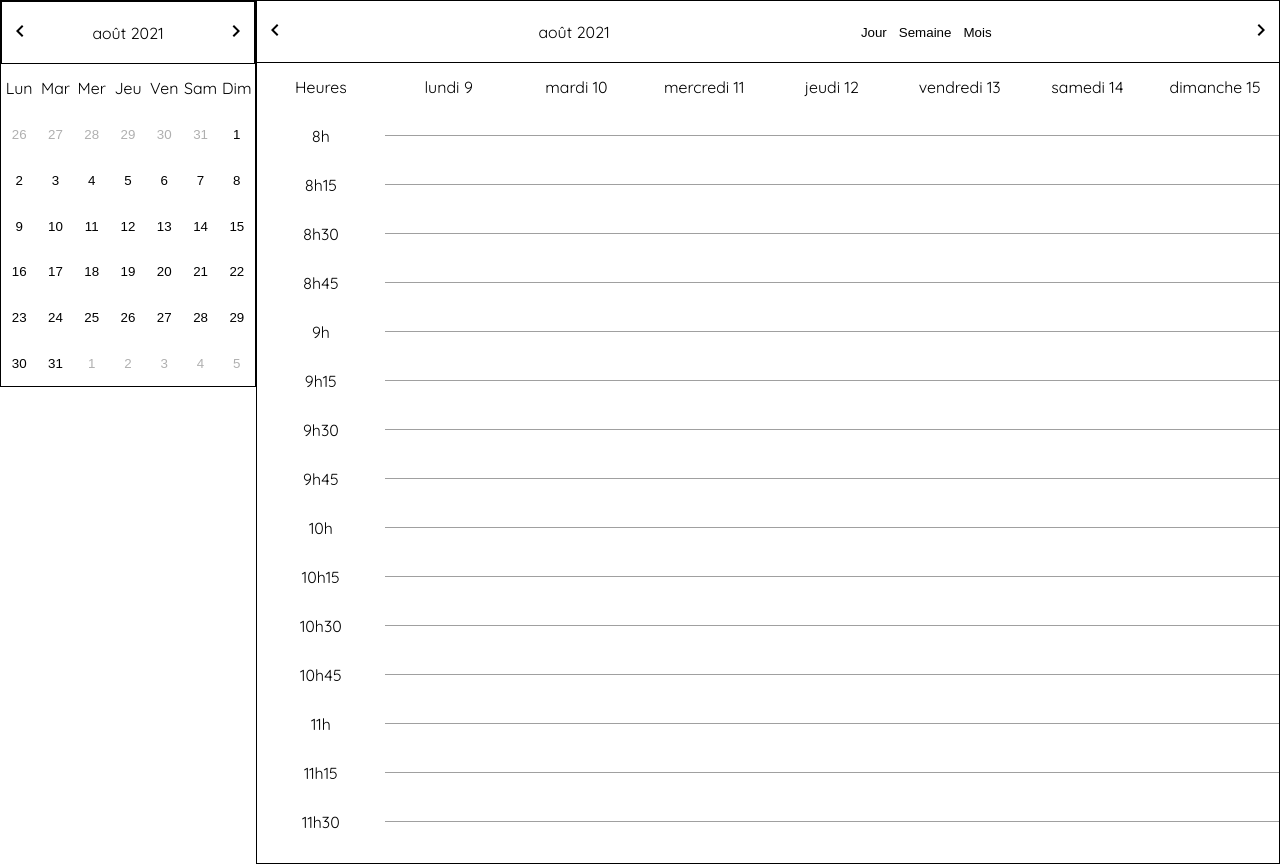
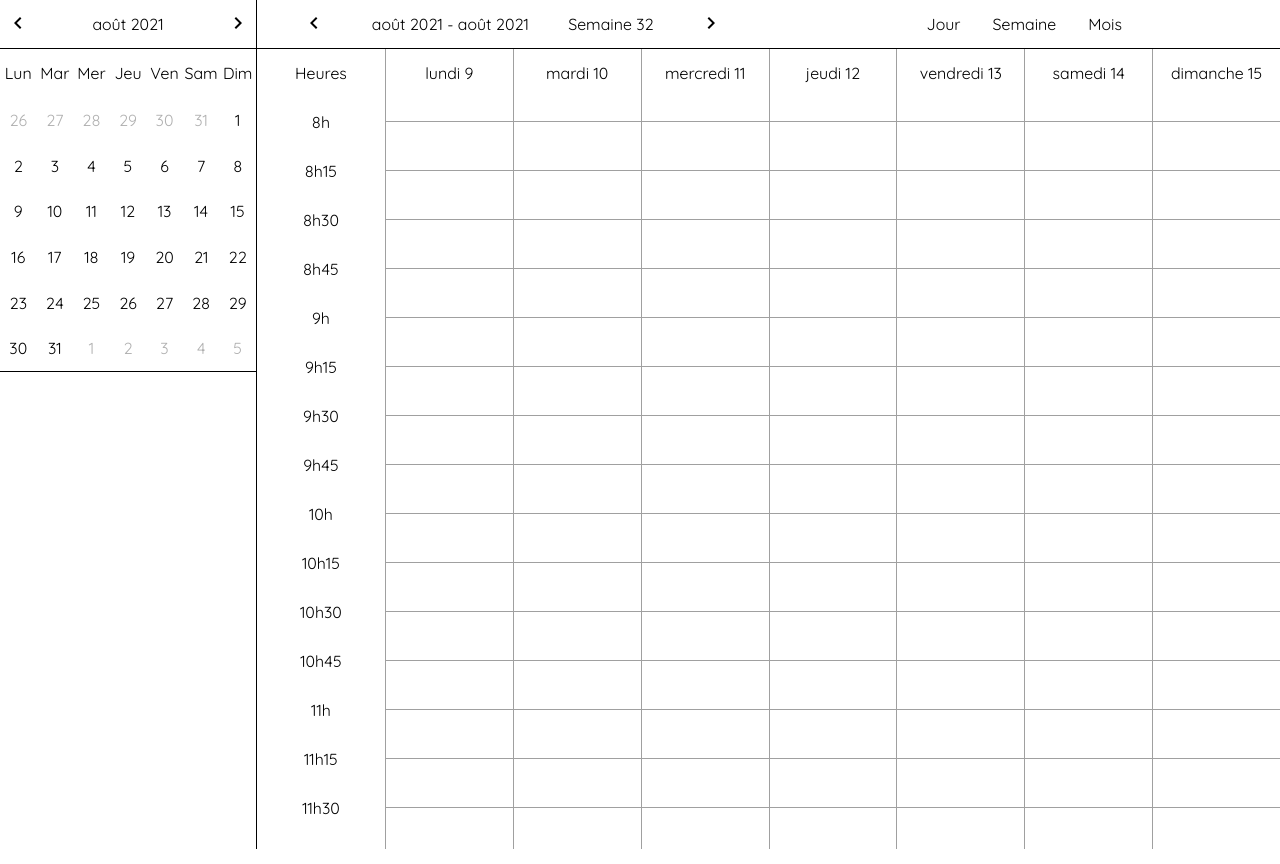
Before and after one commit to morgane17230/Educateur-canin, a React app: page / in a window 1280 px wide. Built offline with nearby package versions, Linux system fonts and the light colour scheme.

Commit message:
calendar structure finished

```diff
--- a/src/components/Calendar/DatePicker.js
+++ b/src/components/Calendar/DatePicker.js
@@ -13,27 +13,31 @@ const DatePicker = ({
   month,
   daysInMonth,
   setDaysInMonth,
-  getNextDate,
-  getPrevDate,
+  getNextMonth,
+  getPrevMonth,
+  chosenDay,
   setChosenDay,
 }) => {
   // Number of Days in Month
 
-  if (month <= 7) {
-    if (month % 2 === 0) {
+  if (month + 1 < 8) {
+    if (month + 1 === 8) {
+      setDaysInMonth(31);
+    }
+    else if ((month + 1) % 2 === 0) {
       setDaysInMonth(30);
     }
     else {
       setDaysInMonth(31);
     }
   }
-  else if (month % 2 === 1) {
+  else if ((month + 1) % 2 === 1) {
     setDaysInMonth(30);
   }
   else {
     setDaysInMonth(31);
   }
-  if (month === 2) {
+  if (month + 1 === 2) {
     if (year % 4 === 0) {
       if (year % 100 === 0) {
         if (year % 400 === 0) {
@@ -53,8 +57,9 @@ const DatePicker = ({
   }
 
   const days = [];
-  const start = new Date(year, month - 1);
-  const end = new Date(year, month, 0);
+  const start = new Date(year, month);
+  const end = new Date(year,
+    month + 1, 0);
   const dayOfWeekStart = start.getDay();
   const dayOfWeekEnd = end.getDay();
 
@@ -63,26 +68,31 @@ const DatePicker = ({
 
   for (let i = 0; i < daysInMonth + lessDays + moreDays; ++i) {
     const weekDay = new Date(
-      new Date(year, month - 1, start.getDate() + i).setDate(
-        new Date(year, month - 1, start.getDate() + i).getDate() - lessDays,
+      new Date(
+        year,
+        month,
+        start.getDate() + i,
+      ).setDate(
+        new Date(year,
+          month, start.getDate() + i).getDate() - lessDays,
       ),
     );
     days.push(Date.parse(weekDay));
   }
 
   const dayList = (day) => (
-    <button
+    <div
       key={day}
       type="button"
       onClick={() => setChosenDay(day)}
       className={
-                new Date(day).getMonth() + 1 === month
-                  ? 'datepicker-content-item'
-                  : 'datepicker-content-item out'
-            }
+              new Date(day).getMonth() === month
+                ? 'datepicker-content-item'
+                : 'datepicker-content-item out'
+          }
     >
       {new Date(day).toLocaleDateString('fr-FR', { day: 'numeric' })}
-    </button>
+    </div>
   );
 
   return (
@@ -92,21 +102,20 @@ const DatePicker = ({
           className="prevyear"
           aria-label="previous year"
           type="button"
-          onClick={getPrevDate}
+          onClick={getPrevMonth}
         >
           <Icon path={mdiChevronLeft} title="next date" size={1} />
         </button>
-        <span>
+        <div>
           {new Date(
-            Date.UTC(year, month, 0, 0, 0, 0),
-          ).toLocaleDateString('fr-FR', { month: 'long' })}{' '}
-          {year}
-        </span>
+            chosenDay,
+          ).toLocaleDateString('fr-FR', { month: 'long', year: 'numeric' })}{' '}
+        </div>
         <button
           className="next-year"
           aria-label="next year"
           type="button"
-          onClick={getNextDate}
+          onClick={getNextMonth}
         >
           <Icon path={mdiChevronRight} title="next date" size={1} />
         </button>
@@ -127,9 +136,10 @@ const DatePicker = ({
 
 DatePicker.propTypes = {
   year: PropTypes.number.isRequired,
-  getPrevDate: PropTypes.func.isRequired,
+  getPrevMonth: PropTypes.func.isRequired,
   month: PropTypes.number.isRequired,
-  getNextDate: PropTypes.func.isRequired,
+  chosenDay: PropTypes.instanceOf(Date).isRequired,
+  getNextMonth: PropTypes.func.isRequired,
   daysInMonth: PropTypes.number.isRequired,
   setDaysInMonth: PropTypes.func.isRequired,
   setChosenDay: PropTypes.func.isRequired,
--- a/src/components/Calendar/Day.js
+++ b/src/components/Calendar/Day.js
@@ -1,3 +1,4 @@
+/* eslint-disable react/no-array-index-key */
 /* eslint-disable no-mixed-operators */
 /* eslint-disable no-plusplus */
 import React from 'react';
@@ -9,14 +10,40 @@ import 'src/styles/scheduler.scss';
 
 const Scheduler = ({
   chosenDay,
-}) => (
-  <>
-    <span>Affichage du jour { chosenDay }</span>
-  </>
-);
+}) => {
+  const dayHours = [];
+  for (let h = 8; h <= 18; h++) {
+    for (let m = 0; m < 4; m++) {
+      const weekDay = new Date(chosenDay);
+      weekDay.setHours(h);
+      weekDay.setMinutes(m * 15);
+      dayHours.push(Date.parse(weekDay));
+    }
+  }
+
+  return (
+    <div className="scheduler-content">
+      <div className="scheduler-content-day">
+        <div className="scheduler-content-day-item">Heures</div>{' '}
+        {dayHours.map((dayHour, index) => (
+          <div
+            key={`day-${index}`}
+            onClick={() => console.log(new Date(dayHour))}
+            className="scheduler-content-day-item"
+          >
+            {new Date(dayHour).getHours()}h
+            {new Date(dayHour).getMinutes() === 0
+              ? null
+              : new Date(dayHour).getMinutes()}
+          </div>
+        ))}
+      </div>
+    </div>
+  );
+};
 
 Scheduler.propTypes = {
-  chosenDay: PropTypes.number.isRequired,
+  chosenDay: PropTypes.instanceOf(Date).isRequired,
 };
 
 export default Scheduler;
--- a/src/components/Calendar/Month.js
+++ b/src/components/Calendar/Month.js
@@ -16,8 +16,8 @@ const Scheduler = ({
   // month display
 
   const days = [];
-  const start = new Date(year, month - 1);
-  const end = new Date(year, month, 0);
+  const start = new Date(year, month);
+  const end = new Date(year, month + 1, 0);
   const dayOfWeekStart = start.getDay();
   const dayOfWeekEnd = end.getDay();
 
@@ -26,32 +26,37 @@ const Scheduler = ({
 
   for (let i = 0; i < daysInMonth + lessDays + moreDays; ++i) {
     const weekDay = new Date(
-      new Date(year, month - 1, start.getDate() + i).setDate(
-        new Date(year, month - 1, start.getDate() + i).getDate()
-                  - lessDays,
+      new Date(year, month, start.getDate() + i).setDate(
+        new Date(year, month, start.getDate() + i).getDate() - lessDays,
       ),
     );
     days.push(Date.parse(weekDay));
   }
 
   const dayList = (day) => (
-    <button
+    <div
       key={day}
       type="button"
-      onClick={() => setChosenDay(day)}
+      onClick={() => {
+        setChosenDay(new Date(day));
+        console.log(new Date(day));
+      }}
       className={
-                 new Date(day).getMonth() + 1 === month
-                   ? 'datepicker-content-item'
-                   : 'datepicker-content-item out'
-             }
+              new Date(day).getMonth() === month
+                ? 'scheduler-content-month-item'
+                : 'scheduler-content-month-item out'
+          }
     >
-      {new Date(day).toLocaleDateString('fr-FR', { day: 'numeric' })}
-    </button>
+      {new Date(day).toLocaleDateString('fr-FR', {
+        weekday: 'short',
+        day: 'numeric',
+      })}
+    </div>
   );
 
   return (
     <>
-      <div>{ days.map(dayList) }</div>
+      <div className="scheduler-content-month">{ days.map(dayList) }</div>
     </>
 
   );
--- a/src/components/Calendar/Scheduler.js
+++ b/src/components/Calendar/Scheduler.js
@@ -15,17 +15,61 @@ import 'src/styles/scheduler.scss';
 const Scheduler = ({
   year,
   month,
+  weekNumber,
   setDate,
   daysInMonth,
   setDaysInMonth,
-  getNextDate,
-  getPrevDate,
+  setWeekNumber,
   chosenDay,
   setChosenDay,
+  getPrevMonth,
+  getNextMonth,
 }) => {
   const [displayMonth, setDisplayMonth] = useState(false);
   const [displayWeek, setDisplayWeek] = useState(true);
   const [displayDay, setDisplayDay] = useState(false);
+
+  const lessDay = new Date(chosenDay).getDay() === 0
+    ? 6
+    : new Date(chosenDay).getDay() - 1;
+  const moreDay = new Date(chosenDay).getDay() === 0
+    ? 0
+    : 7 - new Date(chosenDay).getDay();
+
+  const weekStart = new Date(
+    new Date(chosenDay).getTime() - 86400000 * lessDay,
+  );
+  const weekEnd = new Date(new Date(chosenDay).getTime() + 86400000 * moreDay);
+
+  const getPrevDate = () => {
+    if (displayWeek) {
+      setChosenDay(weekStart - 86400000 * 5);
+      setWeekNumber(weekNumber - 1);
+    }
+    else if (displayMonth) {
+      getPrevMonth();
+    }
+    else if (displayDay) {
+      setChosenDay(new Date(new Date(chosenDay).getTime() - 86400000));
+    }
+  };
+
+  const getNextDate = () => {
+    if (displayWeek) {
+      setChosenDay(
+        new Date(new Date(chosenDay).getTime() + 86400000 * moreDay),
+      );
+      setWeekNumber(weekNumber + 1);
+    }
+    else if (displayMonth) {
+      getNextMonth();
+    }
+    else if (displayDay) {
+      setChosenDay(
+        new Date(new Date(chosenDay).getTime() + 86400000),
+      );
+    }
+  };
 
   const onDisplayWeek = () => {
     setDisplayWeek(true);
@@ -47,21 +91,24 @@ const Scheduler = ({
 
   // Number of Days in Month
 
-  if (month <= 7) {
-    if (month % 2 === 0) {
+  if (month + 1 < 8) {
+    if (month + 1 === 8) {
+      setDaysInMonth(31);
+    }
+    else if ((month + 1) % 2 === 0) {
       setDaysInMonth(30);
     }
     else {
       setDaysInMonth(31);
     }
   }
-  else if (month % 2 === 1) {
+  else if ((month + 1) % 2 === 1) {
     setDaysInMonth(30);
   }
   else {
     setDaysInMonth(31);
   }
-  if (month === 2) {
+  if (month + 1 === 2) {
     if (year % 4 === 0) {
       if (year % 100 === 0) {
         if (year % 400 === 0) {
@@ -83,6 +130,7 @@ const Scheduler = ({
   return (
     <div className="scheduler">
       <div className="scheduler-header">
+        <div className="scheduler-header-date">
           <button
             className="prevyear"
             aria-label="previous year"
@@ -91,32 +139,42 @@ const Scheduler = ({
           >
             <Icon path={mdiChevronLeft} title="next date" size={1} />
           </button>
-        <span>
-          {new Date(
-            Date.UTC(year, month, 0, 0, 0, 0),
-          ).toLocaleDateString('fr-FR', { month: 'long' })}{' '}
-          {year}
-        </span>
 
-        <div className="scheduler-header-choice">
-          <button aria-label="day" type="button" onClick={onDisplayDay}>
-            Jour
-          </button>
-          <button
-            aria-label="week"
-            type="button"
-            onClick={onDisplayWeek}
-          >
-            Semaine
-          </button>
-          <button
-            aria-label="month"
-            type="button"
-            onClick={onDisplayMonth}
-          >
-            Mois
-          </button>
+          {displayWeek && (
+          <>
+            <div>
+              {new Date(weekStart).toLocaleDateString('fr-FR', {
+                month: 'long',
+                year: 'numeric',
+              })}{' '}
+              -{' '}
+              {new Date(weekEnd).toLocaleDateString('fr-FR', {
+                month: 'long',
+                year: 'numeric',
+              })}{' '}
             </div>
+            <div>Semaine {weekNumber}</div>
+          </>
+          )}
+          {displayMonth && (
+          <div>
+            {new Date(chosenDay).toLocaleDateString('fr-FR', {
+              month: 'long',
+              year: 'numeric',
+            })}
+          </div>
+          )}
+          {displayDay && (
+          <div>
+            {new Date(chosenDay).toLocaleDateString('fr-FR', {
+              weekday: 'long',
+              day: 'numeric',
+              month: 'long',
+              year: 'numeric',
+            })}
+          </div>
+          )}
+
           <button
             className="next-year"
             aria-label="next year"
@@ -125,6 +183,23 @@ const Scheduler = ({
           >
             <Icon path={mdiChevronRight} title="next date" size={1} />
           </button>
+        </div>
+
+        <div className="scheduler-header-choice">
+          <div aria-label="day" type="button" onClick={onDisplayDay}>
+            Jour
+          </div>
+          <div aria-label="week" type="button" onClick={onDisplayWeek}>
+            Semaine
+          </div>
+          <div
+            aria-label="month"
+            type="button"
+            onClick={onDisplayMonth}
+          >
+            Mois
+          </div>
+        </div>
       </div>
       {displayWeek && (
       <Week
@@ -159,14 +234,16 @@ const Scheduler = ({
 
 Scheduler.propTypes = {
   year: PropTypes.number.isRequired,
-  getPrevDate: PropTypes.func.isRequired,
   month: PropTypes.number.isRequired,
-  getNextDate: PropTypes.func.isRequired,
   setDate: PropTypes.func.isRequired,
   daysInMonth: PropTypes.number.isRequired,
   setDaysInMonth: PropTypes.func.isRequired,
-  chosenDay: PropTypes.number.isRequired,
+  chosenDay: PropTypes.instanceOf(Date).isRequired,
   setChosenDay: PropTypes.func.isRequired,
+  weekNumber: PropTypes.number.isRequired,
+  setWeekNumber: PropTypes.func.isRequired,
+  getPrevMonth: PropTypes.func.isRequired,
+  getNextMonth: PropTypes.func.isRequired,
 };
 
 export default Scheduler;
--- a/src/components/Calendar/Week.js
+++ b/src/components/Calendar/Week.js
@@ -7,7 +7,7 @@ import PropTypes from 'prop-types';
 
 import 'src/styles/scheduler.scss';
 
-const Scheduler = ({ year, chosenDay }) => {
+const Scheduler = ({ year, chosenDay, month }) => {
   // week display
 
   const dayHours = [[], [], [], [], [], [], []];
@@ -21,7 +21,7 @@ const Scheduler = ({ year, chosenDay }) => {
         const weekDay = new Date(
           new Date(
             year,
-            currentDate.getMonth(),
+            month,
             currentDate.getDate() + i,
           ).setDate(
             new Date(
@@ -39,7 +39,11 @@ const Scheduler = ({ year, chosenDay }) => {
   }
 
   const weekHourList = (hour, index) => (
-    <div key={`hour-${index}`} className="scheduler-content-item" value={hour} />
+    <div
+      key={`hour-${index}`}
+      className="scheduler-content-item"
+      onClick={() => console.log(new Date(hour))}
+    />
   );
 
   const weekDaysList = (dayHour, index) => (
@@ -79,7 +83,8 @@ const Scheduler = ({ year, chosenDay }) => {
 
 Scheduler.propTypes = {
   year: PropTypes.number.isRequired,
-  chosenDay: PropTypes.number.isRequired,
+  month: PropTypes.number.isRequired,
+  chosenDay: PropTypes.instanceOf(Date).isRequired,
 };
 
 export default Scheduler;
--- a/src/components/Calendar/index.js
+++ b/src/components/Calendar/index.js
@@ -1,3 +1,4 @@
+/* eslint-disable no-mixed-operators */
 import React, { useState } from 'react';
 import DatePicker from './DatePicker';
 import Scheduler from './Scheduler';
@@ -6,40 +7,40 @@ import '../../styles/index.scss';
 
 // == Composant
 const Calendar = () => {
-  const [year, setYear] = useState(new Date().getFullYear());
-  const [month, setMonth] = useState(new Date().getMonth() + 1);
+  const [chosenDay, setChosenDay] = useState(new Date());
+  const year = new Date(chosenDay).getFullYear();
+  const month = new Date(chosenDay).getMonth();
   const [daysInMonth, setDaysInMonth] = useState(0);
   const [date, setDate] = useState(new Date().getDate());
-  const [chosenDay, setChosenDay] = useState(Date.now());
+  const [weekNumber, setWeekNumber] = useState(Math.floor(
+    ((new Date(chosenDay) - new Date(year, 0, 1)) / 86400000
+            + new Date(chosenDay).getDay() - 1)
+        / 7,
+  ));
+
   // Display previous month
 
-  const getPrevDate = () => {
-    if (month <= 1) {
-      setYear(year - 1);
-      setMonth(12);
-    }
-    else {
-      setMonth(month - 1);
-    }
+  const getPrevMonth = () => {
+    setChosenDay(
+      new Date(
+        year,
+        month - 1,
+        1,
+      ),
+    );
   };
 
   // Display next month
 
-  const getNextDate = () => {
-    if (month >= 12) {
-      setMonth(1);
-      setYear(year + 1);
-    }
-    else {
-      setMonth(month + 1);
-    }
+  const getNextMonth = () => {
+    setChosenDay(new Date(year, month + 1, 1));
   };
 
   return (
     <div className="app">
       <DatePicker
-        getPrevDate={getPrevDate}
-        getNextDate={getNextDate}
+        getPrevMonth={getPrevMonth}
+        getNextMonth={getNextMonth}
         daysInMonth={daysInMonth}
         setDaysInMonth={setDaysInMonth}
         date={date}
@@ -50,16 +51,18 @@ const Calendar = () => {
         setChosenDay={setChosenDay}
       />
       <Scheduler
-        getPrevDate={getPrevDate}
-        getNextDate={getNextDate}
         daysInMonth={daysInMonth}
         setDaysInMonth={setDaysInMonth}
+        getPrevMonth={getPrevMonth}
+        getNextMonth={getNextMonth}
         date={date}
         setDate={setDate}
         year={year}
         month={month}
         chosenDay={chosenDay}
         setChosenDay={setChosenDay}
+        weekNumber={weekNumber}
+        setWeekNumber={setWeekNumber}
       />
     </div>
   );
--- a/src/styles/datepicker.scss
+++ b/src/styles/datepicker.scss
@@ -10,14 +10,19 @@
     top: 0;
     flex-direction: column;
     width: 20%;
-    border: 1px solid black;
+    border-bottom: 1px solid black;
     height: fit-content;
     &-header {
         display: flex;
         justify-content: space-between;
         align-items: center;
-        border: 1px solid black;
-        padding: 1rem 0;
+        border-bottom: 1px solid black;
+        div {
+            display: flex;
+                text-align: center;
+                padding: 1rem 0;
+                justify-content: space-between;
+            }
         button {
             background-color: transparent;
             border: none;
@@ -42,6 +47,9 @@
             align-items: center;
             background-color: transparent;
             border: none;
+            &:hover {
+                    background-color: rgb(146, 135, 105);
+                }
             &.out {
                 color: rgba(0, 0, 0, 0.315);
             }
--- a/src/styles/scheduler.scss
+++ b/src/styles/scheduler.scss
@@ -9,17 +9,37 @@
     top: 0;
     flex-direction: column;
     width: 80%;
-    border: 1px solid black;
+    border-left: 1px solid black;
 
     &-header {
         display: flex;
-        justify-content: space-between;
+        justify-content: space-evenly;
         align-items: center;
         border-bottom: 1px solid black;
-        padding: 1rem 0;
+        width: 100%;
         button {
             background-color: transparent;
             border: none;
+        }
+        &-choice {
+            display: flex;
+            text-align: center;
+            width: 50%;
+            justify-content: center;
+            div {
+                padding: 1rem;
+            }
+        }
+        &-date {
+            display: flex;
+            width: 50%;
+            justify-content: space-evenly;
+            div {
+                display: flex;
+                text-align: center;
+                padding: 1rem 0;
+                justify-content: space-between;
+            }
         }
     }
     &-content {
@@ -35,20 +55,59 @@
                 border-bottom: 1px solid transparent;
             }
         }
+        &-day{
+            display: flex;
+            flex-direction: column;
+            width: 100%;
+            &-item{
+                width: 100%;
+                padding-bottom: 3rem;
+                border-bottom: 1px solid black;
+                font-size: small;
+                &:hover {
+                    background-color: rgb(146, 135, 105);
+                }
+            }
+        }
+        &-month {
+            display: flex;
+            flex-wrap: wrap;
+            &-item {
+                width: calc(100% / 7);
+                height: 9.5rem;
+                border-bottom: 1px solid black;
+                border-right: 1px solid black;
+                &:hover {
+                    background-color: rgb(146, 135, 105);
+                }
+                &.out {
+                    color: rgba(0, 0, 0, 0.226);
+                }
+            }
+        }
         &-hours {
             display: flex;
             flex-direction: column;
+            height: fit-content;
             width: calc(100% / 7);
+            &:nth-child(n + 2):hover {
+                background-color: rgb(199, 190, 170);
+            }
         }
         &-item {
             padding: 2rem 0 1rem 0;
             text-align: center;
             border-bottom: 1px solid rgb(160, 160, 160);
+            border-left: 1px solid rgb(160, 160, 160);
+            &:hover {
+                background-color: rgb(146, 135, 105);
+            }
         }
         &-weekdays {
-                text-align: center;
-                border-bottom: 1px solid rgb(160, 160, 160);
-                padding: 1rem 0 2.5rem 0;
-            }
+            text-align: center;
+            border-bottom: 1px solid rgb(160, 160, 160);
+            border-left: 1px solid rgb(160, 160, 160);
+            padding: 1rem 0 2.5rem 0;
+        }
     }
 }
```
Lines whose indentation alone changed are shown as unchanged.
